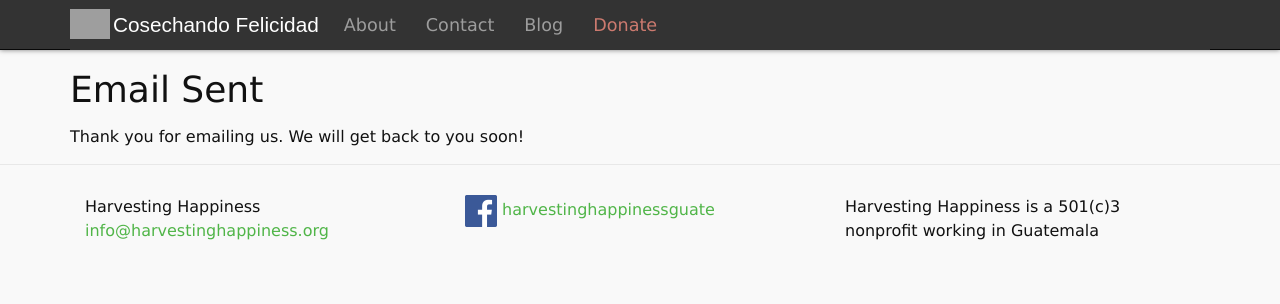
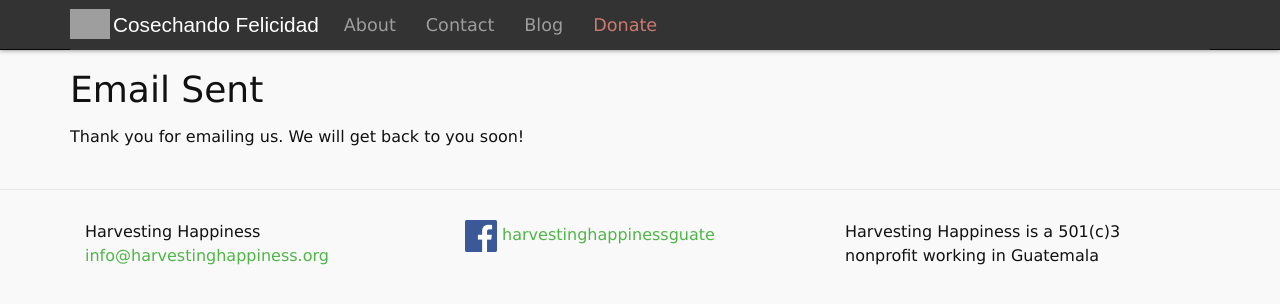
Before and after one commit to harvestinghappiness/harvestinghappiness.github.io, a Jekyll site: the page built from contactsuccess.md, in a window 1280 px wide. Shown: the top 304 px of the page. Built offline with Jekyll 4.4.1, drawn with Linux system fonts in a browser that asks for light colours.

Commit message:
Update contactsuccess.md

```diff
--- a/contactsuccess.md
+++ b/contactsuccess.md
@@ -4,4 +4,4 @@
 permalink: /contactsuccess/
 ---
 
-Thank you for emailing us. We will get back to you soon!
+<p style="margin-bottom: 40px;">Thank you for emailing us. We will get back to you soon!</p>
```
